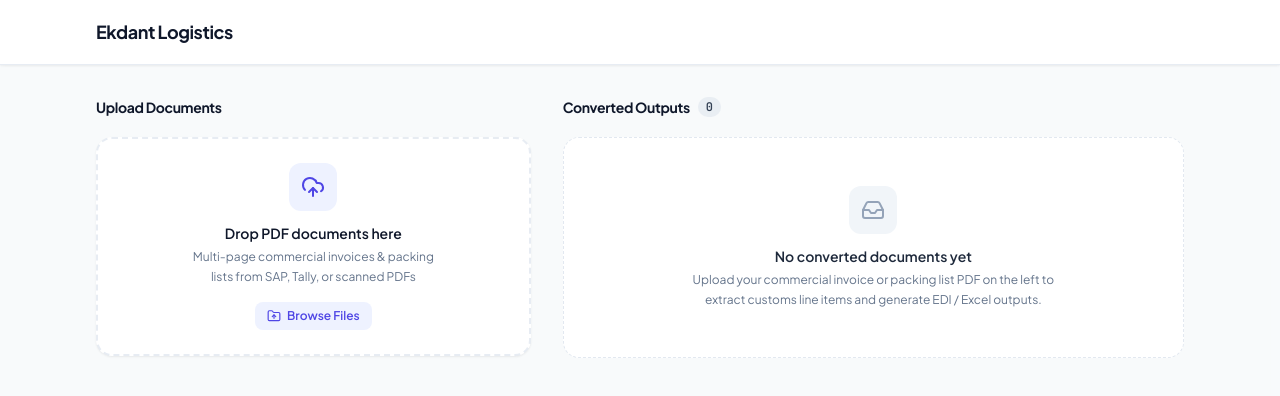
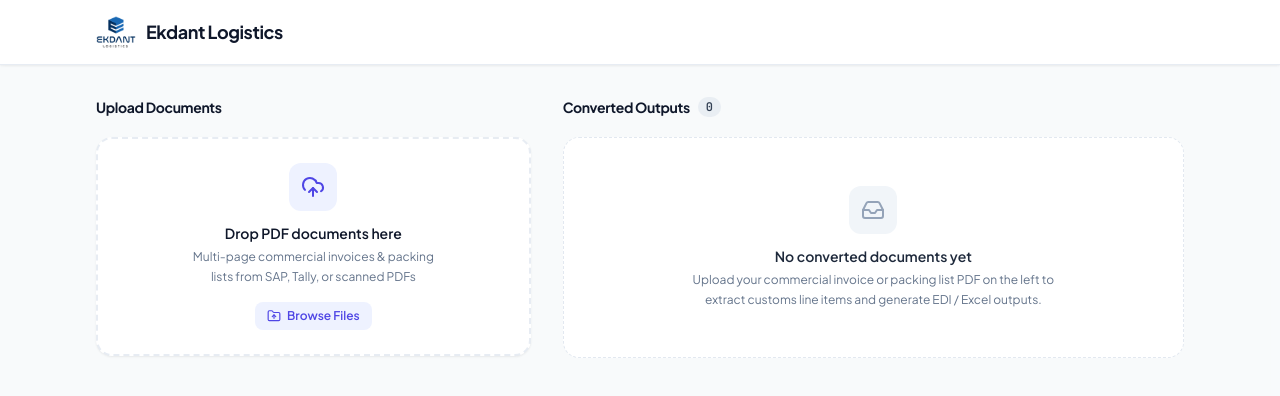
Before and after one commit to Rushaljain/EkdantLogistics, a React (Vite) app: page / in a window 1280 px wide. Shown: the top 396 px of the page. Built offline with nearby package versions, Linux system fonts and the light colour scheme.

Commit message:
feat: add brand logo to header and trigger production deployment

```diff
--- a/src/components/Header.tsx
+++ b/src/components/Header.tsx
@@ -5,7 +5,13 @@
     <header className="sticky top-0 z-30 bg-white/90 backdrop-blur-md border-b border-slate-200/80 shadow-subtle">
       <div className="max-w-6xl mx-auto px-4 sm:px-6 lg:px-8 h-16 flex items-center justify-between">
         {/* Left: Brand Identification */}
-        <div className="flex items-center">
+        <div className="flex items-center space-x-2.5">
+          <img
+            src="/logo.png"
+            alt="Ekdant Logistics Logo"
+            className="h-8 w-auto object-contain rounded"
+            onError={(e) => { (e.target as HTMLElement).style.display = 'none'; }}
+          />
           <h1 className="text-lg font-bold text-slate-900 tracking-tight leading-none">
             Ekdant Logistics
           </h1>
```
Also changed, not shown: Assets/logo.png (added), public/logo.png (added).
